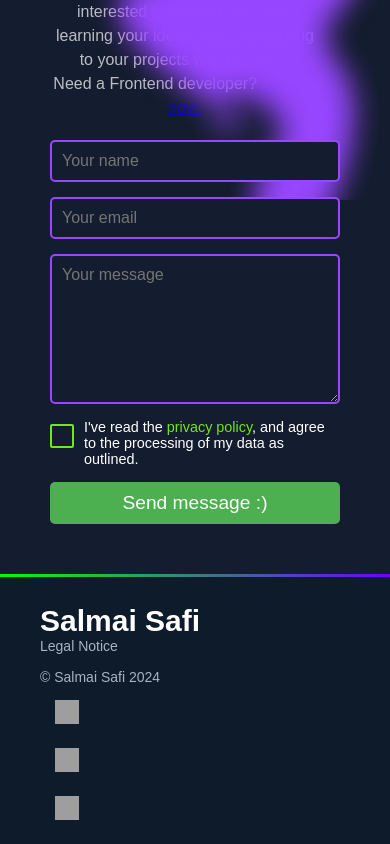
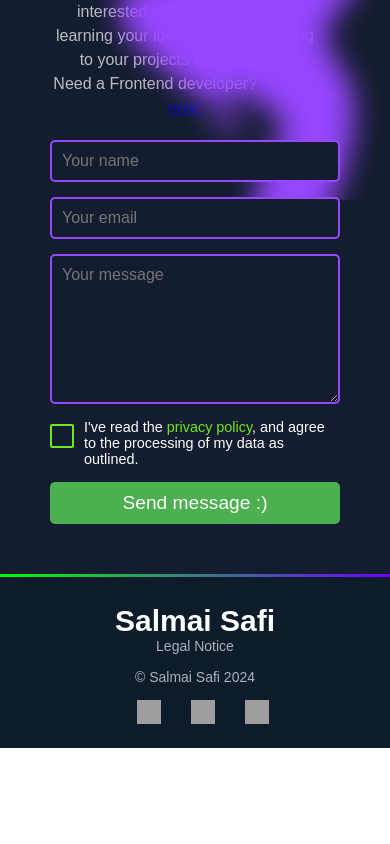
Before and after one commit to Ghostsilent/portfolio, an Angular app: page / in a window 390 px wide. Shown: the part 3960-4804 px from the top of the page. After the commit the page ends 4708 px from the top, so only its background shows below. Built offline with nearby package versions, Linux system fonts and the light colour scheme; grey boxes are pictures that could not be loaded.

Commit message:
footer final responsive

```diff
--- a/src/app/main-content/footer/footer.component.scss
+++ b/src/app/main-content/footer/footer.component.scss
@@ -23,7 +23,7 @@
 
     @media (max-width: 670px) {
       flex-direction: column;
-      align-items: flex-start;
+      align-items: center;
       gap: 15px;
     }
   }
@@ -32,6 +32,10 @@
     display: flex;
     flex-direction: column;
     align-items: flex-start;
+
+    @media (max-width: 670px) {
+      align-items: center;
+    }
 
     .footer-name {
       font-size: 30px;
@@ -55,6 +59,7 @@
 
     @media (max-width: 670px) {
       order: 2;
+      text-align: center;
     }
   }
 
@@ -64,9 +69,11 @@
     gap: 20px;
 
     @media (max-width: 670px) {
-      flex-direction: column;
-      align-items: flex-start;
+      flex-direction: row;
+      justify-content: center;
+      align-items: center;
       order: 3;
+      gap: 15px;
     }
 
     .social-icon {
@@ -82,10 +89,12 @@
   @media (max-width: 670px) {
     .footer-left {
       order: 1;
+      align-items: center;
     }
 
     .footer-legal {
       order: 4;
+      text-align: center;
     }
   }
 }
```
